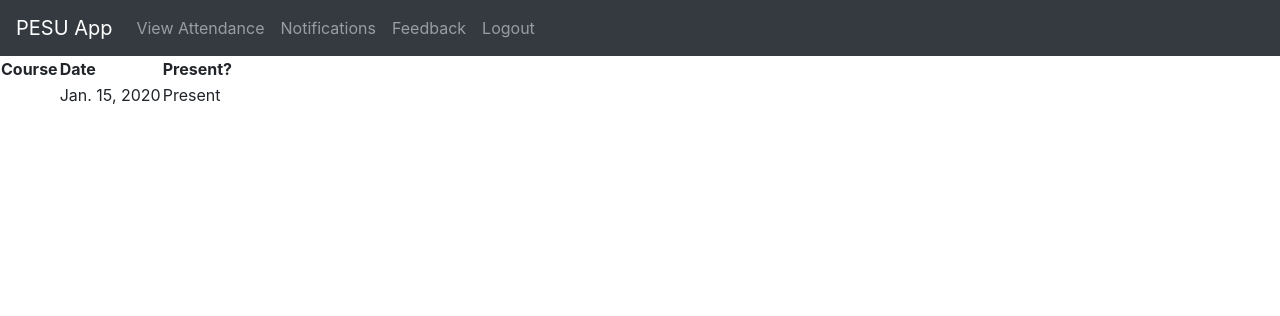
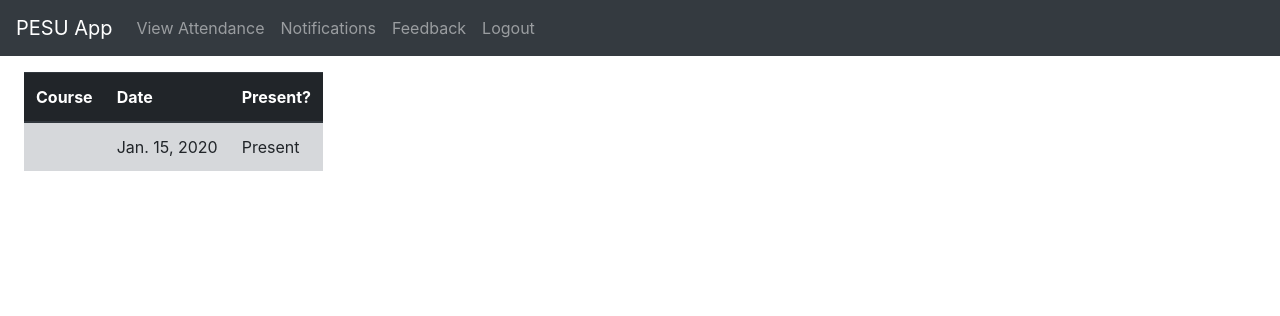
Before and after one commit to SreejeshSaya/PESU_App, a Django app: template classroom/templates/view-attendance.html in a window 1280 px wide. Shown: the top 316 px of the page. Run offline with Django 3.2, Linux system fonts and the light colour scheme; the template is opened without the code that fills it: values that come from a table or form of the project are taken from there, others are empty; tables that the repository leaves empty hold one stand-in row (values such as "Sample post"); some libraries are stand-ins or nearby versions.

Commit message:
view attendence UI

```diff
--- a/classroom/templates/view-attendance.html
+++ b/classroom/templates/view-attendance.html
@@ -1,8 +1,9 @@
 {% extends 'base.html' %}
 
 {% block content %}
-<table>
-	<thead>
+
+<table class="table table-striped w-auto mt-3 ml-4">
+	<thead class="thead-dark">
 		<tr>
 			<th>Course</th>
 			<th>Date</th>
@@ -11,7 +12,7 @@
 	</thead>
 	<tbody>
 		{% for day in attendance %}
-			<tr>
+			<tr class="table-secondary">
 				<td>{{ day.courseCode }}</td>
 				<td>{{ day.classDate }}</td>
 				{% if day.attended %}
```
Also changed, not shown: classroom/migrations/0001_initial.py, classroom/migrations/0002_auto_20210408_1017.py (deleted), classroom/migrations/0003_feedback.py (deleted), classroom/migrations/0004_auto_20210409_0235.py (deleted).
